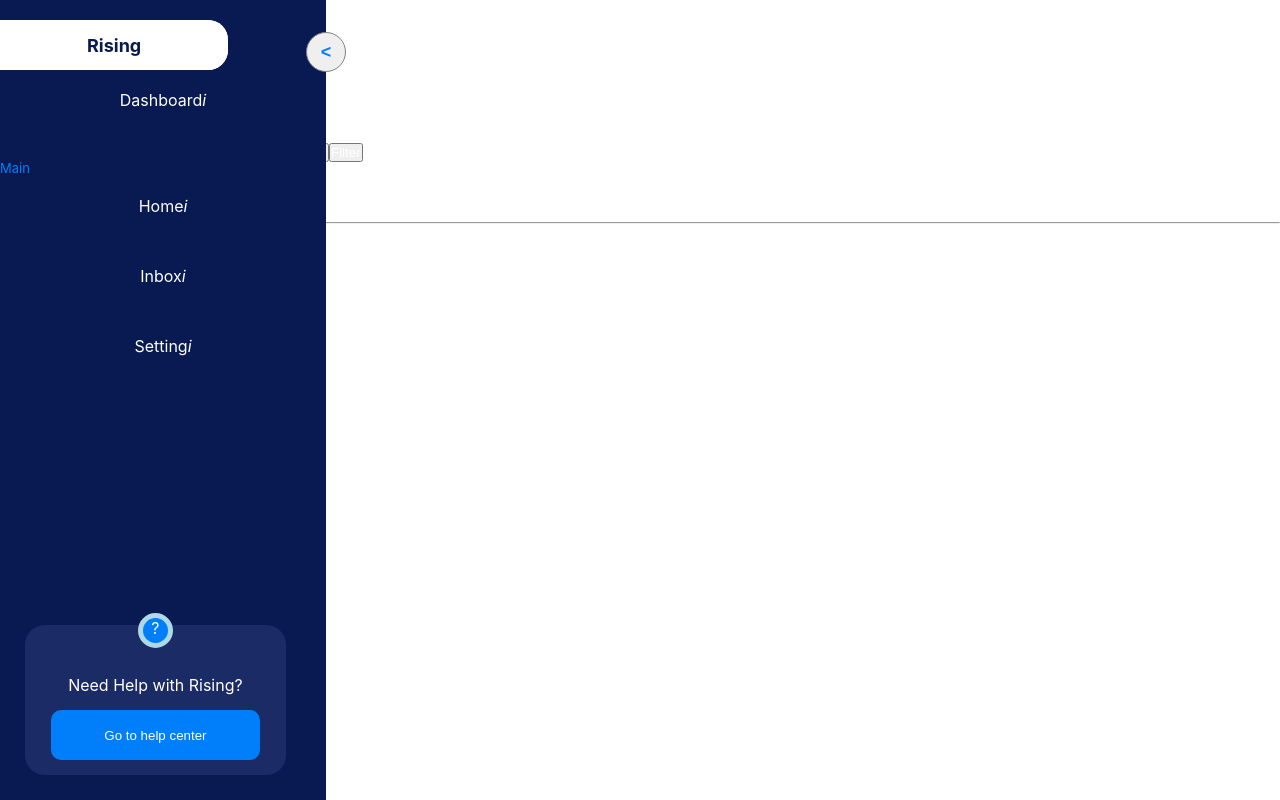
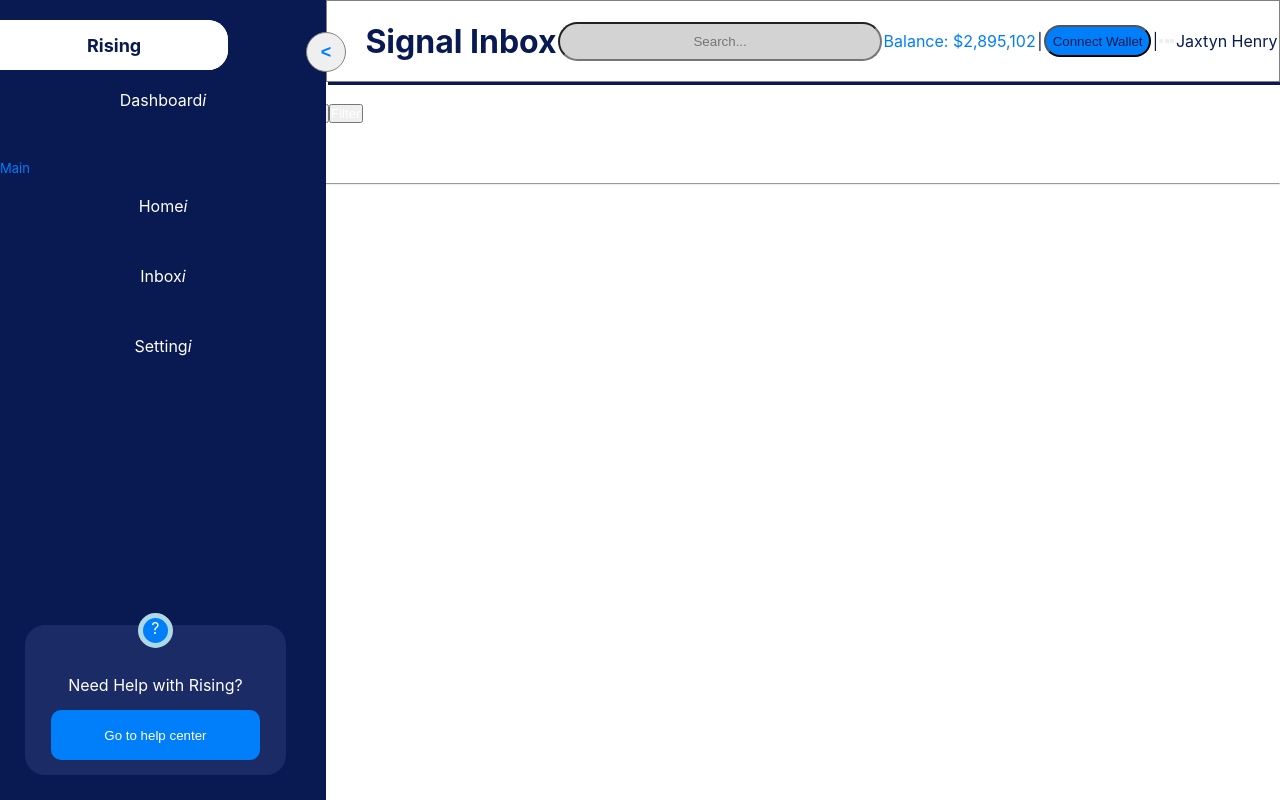
Before and after one commit to Cimorexave/react-test, a React (Create React App) app: page / in a window 1280 px wide. Built offline with nearby package versions, Linux system fonts and the light colour scheme.

Commit message:
added basic header stylings

```diff
--- a/src/components/Header.js
+++ b/src/components/Header.js
@@ -5,11 +5,13 @@ const Header = () => {
   return (
     <div className='header'>
         <h1>Signal Inbox</h1>
-        <input type='text' placeholder='Search...' className='serach-bar' />
-            <i className='serach-icon'></i>
-        <p>Balance: $2,895,102</p>
+        <div>
+          <input type='text' placeholder='Search...' className='search-bar' />
+          <i className='serach-icon'></i>
+        </div>
+        <p className='balance-p'>Balance: $2,895,102</p>
         |
-        <button>Connect Wallet</button>
+        <button className='connect-wallet'>Connect Wallet</button>
         |
         <button><i></i></button>
         <button><i></i></button>
--- a/src/styles/header.css
+++ b/src/styles/header.css
@@ -1 +1,39 @@
 /* header stylings */
+@import "./sidebar.css";
+
+.header {
+    margin-left: 326px;
+    height: 10vh;
+    border: solid 1px grey;
+    box-shadow: 2px 3px 0;
+    display: flex;
+    align-items: center;
+    color: var(--darkblue-clr);
+    padding-left: 3%;
+    justify-content: space-between;
+}
+.header > *{
+    color: var(--darkblue-clr);
+}
+.search-bar {
+    position: relative;
+    display: flex;
+    width: 300px;
+    text-align: center;
+    height: max-content;
+    padding: 10px;
+    border-radius: 25px;
+    background-color: lightgrey;
+}
+.search-icon {
+    position: absolute;
+}
+.balance-p {
+    color: var(--lightblue-clr);
+}
+.connect-wallet {
+    background-color: var(--lightblue-clr);
+    border-radius: 25px;
+    width: max-content;
+    padding: 0.5em;
+}
```
